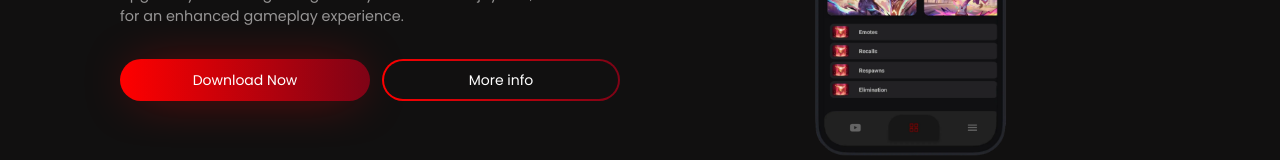
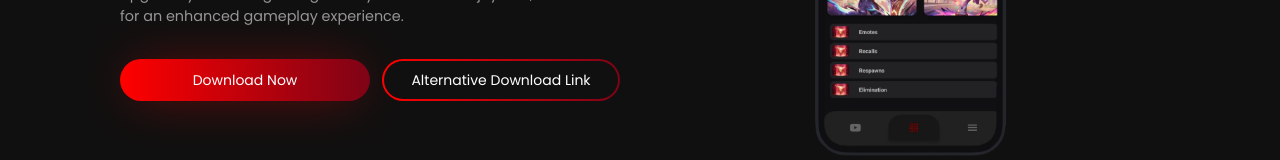
Before and after one commit to Ryuofficial/ryuwebv2, a React (Create React App) app: page / in a window 1280 px wide. Shown: the part 395-555 px from the top of the page. Built offline with nearby package versions, Linux system fonts and the light colour scheme.

Commit message:
change text for alternative dl

```diff
--- a/src/components/Buttons.jsx
+++ b/src/components/Buttons.jsx
@@ -22,7 +22,8 @@ const Buttons = () => {
 
   const handlePlaystoreClick = () => {
     // Redirect to youtube.com
-    window.location.href = "#more-info";
+    window.location.href =
+      "https://www.mediafire.com/file/8yyn8kmz9ybjm4w/RyumotoGFX_%255B1.89%255D.apk/file";
   };
 
   return (
@@ -38,7 +39,7 @@ const Buttons = () => {
         onClick={handlePlaystoreClick}
       >
         <span className="transition-all flex w-full h-full bg-[#111010] text-white rounded-full p-[2px] justify-center items-center  active:shadow-pinkShadow active:text-[#ff0000]">
-          <button className="m-[7px]">More info</button>
+          <button className="m-[7px]">Alternative Download Link</button>
         </span>
       </div>
     </div>
```
